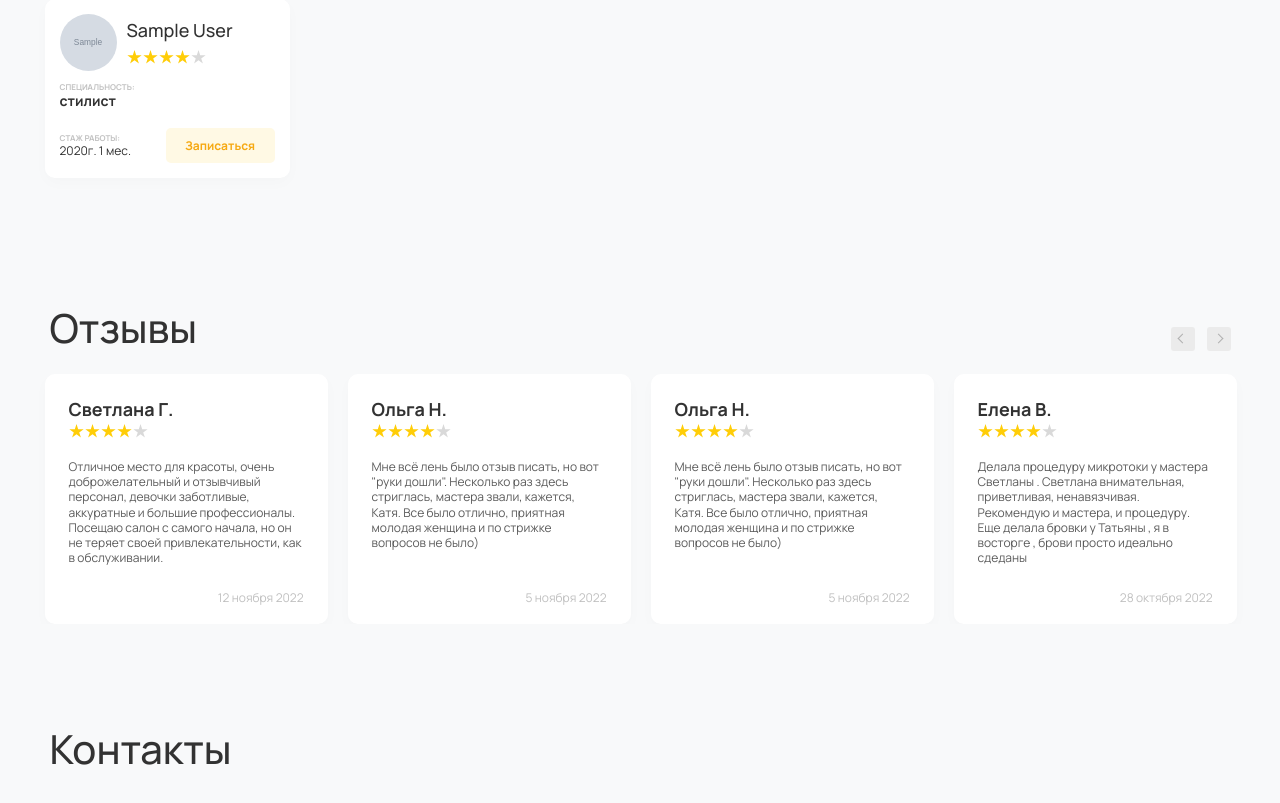
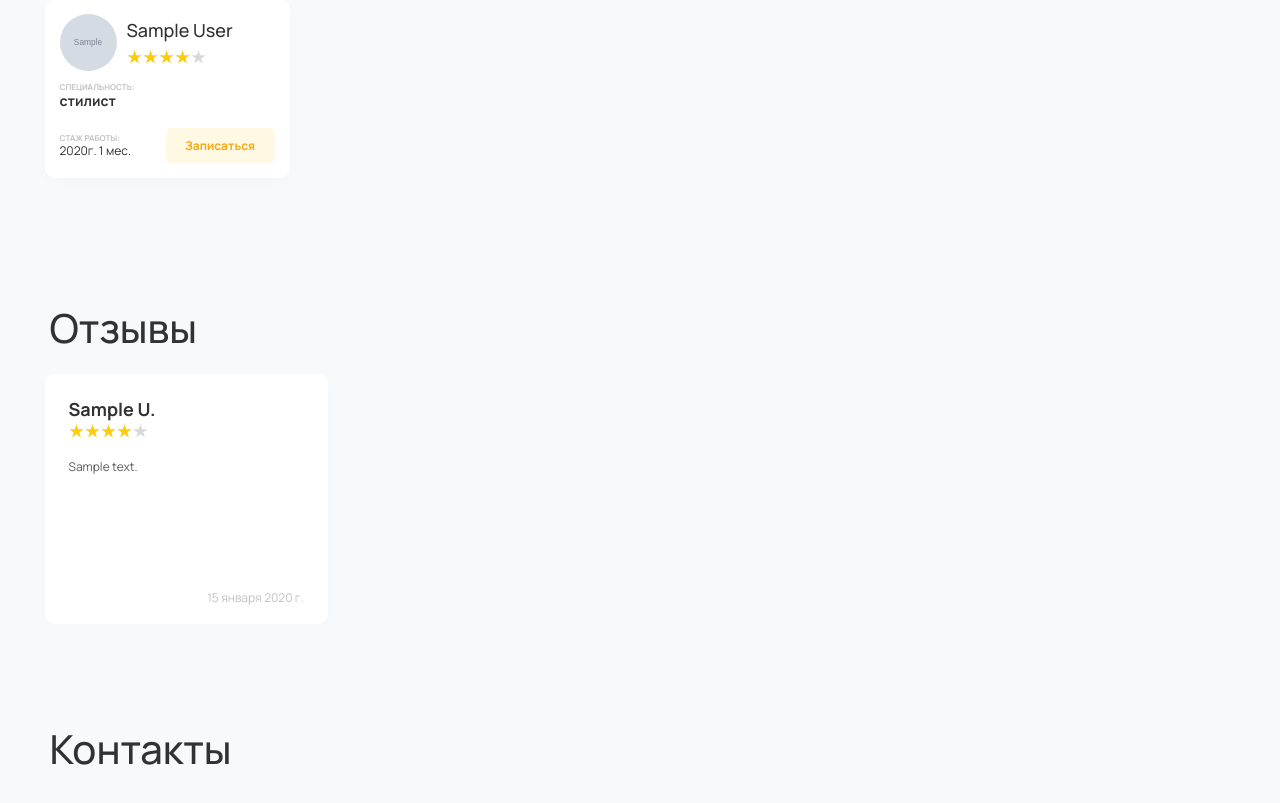
Before and after one commit to VASILIYKAS/BeautyCityWeb, a Django app: page / in a window 1280 px wide. Shown: the part 1774-2577 px from the top of the page. Run offline with Django 4.2, Linux system fonts and the light colour scheme; tables that the repository leaves empty hold one stand-in row (values such as "Sample post"); grey boxes marked "Sample" are stand-in pictures; some libraries are stand-ins or nearby versions.

Commit message:
Добавлено отображение отзывов из БД

```diff
--- a/AppHome/views.py
+++ b/AppHome/views.py
@@ -1,6 +1,7 @@
 from django.contrib.auth import login
 from django.shortcuts import render, redirect
 from AppService.models import Salon, Service, Master
+from AppHome.models import Feedback
 from AppHome.forms import ClientRegistrationForm
 
 
@@ -8,11 +9,12 @@
     salons = Salon.objects.all()
     services = Service.objects.all()
     masters = Master.objects.all()
-
+    feedbacks = Feedback.objects.all()
     context = {
         'salons': salons,
         'services': services,
         'masters': masters,
+        'feedbacks': feedbacks
     }
 
     return render(request, 'index.html', context)
--- a/static/css/main.css
+++ b/static/css/main.css
@@ -461,6 +461,8 @@
 	    justify-content: space-between;
 }
 .reviews__block {
+	width: 100%;
+    height: 200px;
 	background: #FFFFFF;
 /* тень */
 
--- a/templates/index.html
+++ b/templates/index.html
@@ -323,80 +323,37 @@
 				</div>
 
 				<div class="row reviewsSlider">
+					{% for feedback in feedbacks %}
 					<div class="col-md-3">
 						<div class="reviews__block">
-							<div class="reviews__name">Светлана Г.</div>
+							<div class="reviews__name">{{ feedback.author.first_name }} {{ feedback.author.last_name|first }}.</div>
 							<img src="{% static 'img/rating.svg' %}" alt="rating" class="reviews__header_rating">
 							<div class="reviews__block_text">
-								Отличное место для красоты, очень доброжелательный и отзывчивый персонал, девочки заботливые, аккуратные и большие профессионалы. Посещаю салон с самого начала, но он не теряет своей привлекательности, как в обслуживании.
+								{{ feedback.text }}
 							</div>
-							<div class="reviews__block_date">12 ноября 2022</div>
+							<div class="reviews__block_date">{{ feedback.created_at }}</div>
 						</div>
 					</div>
-					<div class="col-md-3">
-						<div class="reviews__block">
-							<div class="reviews__name">Ольга Н.</div>
-							<img src="{% static 'img/rating.svg' %}" alt="rating" class="reviews__header_rating">
-							<div class="reviews__block_text">
-								Мне всё лень было отзыв писать, но вот "руки дошли". Несколько раз здесь стриглась, мастера звали, кажется, Катя. Все было отлично, приятная молодая женщина и по стрижке вопросов не было)
-							</div>
-							<div class="reviews__block_date">5 ноября 2022</div>
-						</div>
-					</div>
-					<div class="col-md-3">
-						<div class="reviews__block">
-							<div class="reviews__name">Ольга Н.</div>
-							<img src="{% static 'img/rating.svg' %}" alt="rating" class="reviews__header_rating">
-							<div class="reviews__block_text">
-								Мне всё лень было отзыв писать, но вот "руки дошли". Несколько раз здесь стриглась, мастера звали, кажется, Катя. Все было отлично, приятная молодая женщина и по стрижке вопросов не было)
-							</div>
-							<div class="reviews__block_date">5 ноября 2022</div>
-						</div>
-					</div>
-					<div class="col-md-3">
-						<div class="reviews__block">
-							<div class="reviews__name">Елена В.</div>
-							<img src="{% static 'img/rating.svg' %}" alt="rating" class="reviews__header_rating">
-							<div class="reviews__block_text">
-								Делала процедуру микротоки у мастера Светланы . Светлана внимательная, приветливая, ненавязчивая. Рекомендую и мастера, и процедуру. Еще делала бровки у Татьяны , я в восторге , брови просто идеально сдеданы
-							</div>
-							<div class="reviews__block_date">28 октября 2022</div>
-						</div>
-					</div>
-					<div class="col-md-3">
-						<div class="reviews__block">
-							<div class="reviews__name">Виктория Г.</div>
-							<img src="{% static 'img/rating.svg' %}" alt="rating" class="reviews__header_rating">
-							<div class="reviews__block_text">
-								Была на педикюре у Ольги. Очень понравилось. Все инструменты стерильные, упакованы в крафт-пакет. Для меня очень важно было. Оборудование новое.
-							</div>
-							<div class="reviews__block_date">13 октября 2022</div>
-						</div>
-					</div>
-					<div class="col-md-3">
-						<div class="reviews__block">
-							<div class="reviews__name">Анастасия Е.</div>
-							<img src="{% static 'img/rating.svg' %}" alt="rating" class="reviews__header_rating">
-							<div class="reviews__block_text">
-								Сегодня прокололи ушки дочке в этом салоне) Остались довольны обслуживанием и персоналом. Девочки очень приветливые и внимательные . Спасибо большое, всё понравилось)
-							</div>
-							<div class="reviews__block_date">8 октября 2022</div>
-						</div>
-					</div>
-					<div class="col-md-3">
-						<div class="reviews__block">
-							<div class="reviews__name">Алина Ц.</div>
-							<img src="{% static 'img/rating.svg' %}" alt="rating" class="reviews__header_rating">
-							<div class="reviews__block_text">
-								Отличный салон, сервис на самом высоком уровне, всем мастерам огромное уважение за труд, обязательно вернусь
-							</div>
-							<div class="reviews__block_date">1 октября 2022</div>
-						</div>
-					</div>
+					{% endfor %}
 
-
-
-
+					{% with feedbacks_count=feedbacks|length %}
+						{% if feedbacks_count < 4 %}
+							{% for feedback in "feedbacks" %}
+								{% if forloop.counter0|add:feedbacks_count < 4 %}
+									<div class="col-md-3 decVis">
+										<div class="reviews__block">
+											<div class="reviews__name">Светлана Г.</div>
+											<img src="img/rating.svg" alt="rating" class="reviews__header_rating">
+											<div class="reviews__block_text">
+												Отличное место для красоты, очень доброжелательный и отзывчивый персонал, девочки заботливые, аккуратные и большие профессионалы. Посещаю салон с самого начала, но он не теряет своей привлекательности, как в обслуживании.
+											</div>
+											<div class="reviews__block_date">12 ноября 2022</div>
+										</div>
+									</div>
+								{% endif %}
+							{% endfor %}
+						{% endif %}
+					{% endwith %}
 				</div>
 			</div>
 		</div>
```
